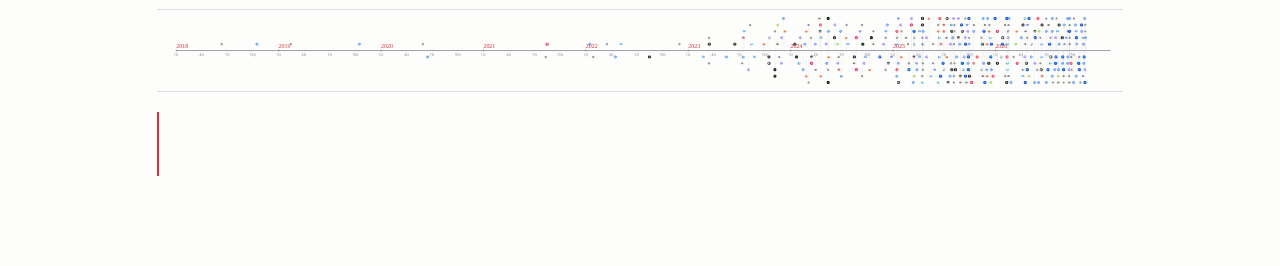
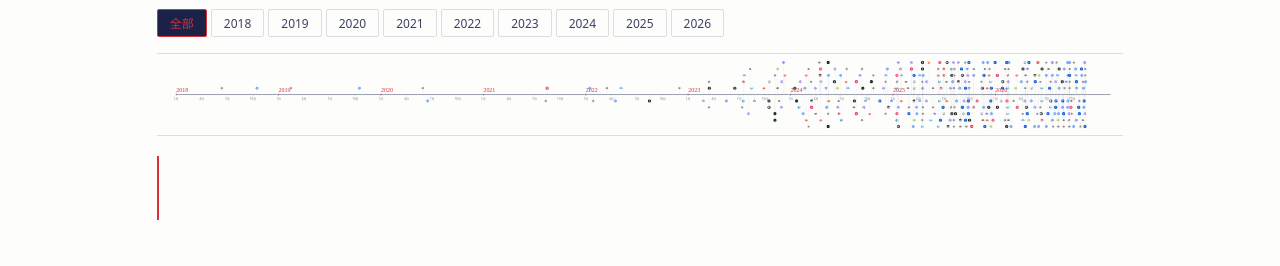
Before and after one commit to CarlYuHQ/Model-Annals, a plain HTML site: page web/index.html in a window 1280 px wide. Shown: the part 534-800 px from the top of the page. Drawn offline with Linux system fonts and the light colour scheme; a web font is replaced by a local one.

Commit message:
长轴加年份筛选+ccfddl式平滑过渡重排（720ms transform/opacity）

```diff
--- a/web/assets/site.css
+++ b/web/assets/site.css
@@ -82,9 +82,15 @@ html.js .ink-char{opacity:0;transform:translateY(8px)}
 .ax-mi{display:flex;flex-direction:column;min-width:0}
 .ax-mi b{font-family:var(--hand);font-size:14px;font-weight:400;color:var(--ink);overflow:hidden;text-overflow:ellipsis;white-space:nowrap}
 .ax-mi small{font-family:var(--ui);font-size:10px;color:var(--muted)}
-html.js .tl-model{animation:pointIn .5s var(--ease) backwards}
-@keyframes pointIn{from{opacity:0;transform:translateY(10px)}to{opacity:1;transform:translateY(0)}}
-.tl-model{cursor:pointer;transition:opacity .28s var(--ease)}
+.tl-filter{display:flex;gap:4px;flex-wrap:wrap;margin-bottom:16px}
+.tl-filter .chip{font-family:var(--ui);font-size:12px;color:var(--ink-2);background:none;border:1px solid var(--rule);padding:4px 12px;cursor:pointer;transition:border-color .2s,color .2s}
+.tl-filter .chip:hover{border-color:var(--ink)}
+.tl-filter .chip.on{border-color:var(--red);color:var(--red)}
+.tl-model{cursor:pointer}
+.tl-model.out{opacity:0!important;transition:opacity .5s ease!important}
+.tl-float{position:absolute;padding:8px 12px;background:var(--paper);border:1px solid var(--ink);opacity:0;pointer-events:none;transition:opacity .2s;z-index:20;white-space:nowrap}
+.tl-float.on{opacity:1}
+.tl-float em{font-family:var(--ui);font-size:12px;font-style:normal;color:var(--ink)}
 .tl-model image,.tl-model circle{transition:r .2s var(--ease),stroke-width .2s var(--ease)}
 .tl-model.expanded image,.tl-model.expanded circle{r:13}
 .tl-model.expanded .tl-name{font-size:18px;fill:var(--red)}
--- a/web/assets/timeline.js
+++ b/web/assets/timeline.js
@@ -1,246 +1,251 @@
-/* 横向编年长轴：精确到月，356 个模型按发布日期铺开，带机构 logo
-   布局：贪心分层——相邻点 x 距离够近就同层，太近就换层。
-   稀疏段自动贴轴，密集段自动铺开，不留大片空白。 */
-(function(){
+/* 编年长轴：357 个模型按发布时间铺开，带机构 logo。
+   年份筛选：选中的点重新等距铺满整轴，位置/透明度平滑过渡（参考 ccfddls useAxisMotion）。
+   hover 就近吸附展开模型名与详情；滚轮缩放看局部。 */
+(function () {
   'use strict';
-  var D=window.TIMELINE_DATA||[];
-  var host=document.getElementById('long-timeline');
-  if(!host||!D.length)return;
+  var D = window.TIMELINE_DATA || [];
+  var host = document.getElementById('long-timeline');
+  if (!host || !D.length) return;
 
-  var Y0=2018,Y1=2026,MO=12;
-  var COL=40;                        // 每月宽度
-  var X0=90;
-  var TOTAL=(Y1-Y0+1)*MO*COL+X0+120;
-  var AXIS_Y=190;                    // 主轴 y（画布压到 380）
-  var H=380;
-  var W=TOTAL;
-  var LAYERS=[-150,-120,-90,-60,-30, 30,60,90,120,150];  // 上下各 5 层，间距 30
-  var MIN_GAP=46;                    // 同层两点最小 x 间距（小于此就换层）
-  var selectedId=null;
+  var SVGNS = 'http://www.w3.org/2000/svg';
+  var Y0 = 2018, Y1 = 2026, MO = 12;
+  var COL = 40, X0 = 90;
+  var TOTAL = (Y1 - Y0 + 1) * MO * COL + X0 + 120;
+  var AXIS_Y = 190, H = 380, W = TOTAL;
+  var LAYERS = [-150,-120,-90,-60,-30, 30,60,90,120,150];
+  var MIN_GAP = 46;
+  var MOTION = 720;
+  var selectedId = null, filterYear = 'all';
 
-  function xOf(y,m,day){
-    var d=day||15;
-    return X0+((y-Y0)*12+(m-1)+(d-1)/30)*COL;
-  }
-  function logoURL(l){return l?'assets/logos/'+l+'.png':'';}
+  function el(t, c) { var e = document.createElementNS(SVGNS, t); if (c) e.setAttribute('class', c); return e; }
+  function attr(n, o) { Object.keys(o).forEach(function (k) { n.setAttribute(k, o[k]); }); return n; }
+  function logoURL(l) { return l ? 'assets/logos/' + l + '.png' : ''; }
+  function xOf(y, m, day) { return X0 + ((y - Y0) * 12 + (m - 1) + ((day || 15) - 1) / 30) * COL; }
 
-  // 解析日
-  D.forEach(function(d){
-    var p=d.date.split('-');d.day=p.length>2?parseInt(p[2],10):15;
+  // 解析日 + 初始真实时间位置
+  D.forEach(function (d) {
+    var p = d.date.split('-');
+    d.day = p.length > 2 ? parseInt(p[2], 10) : 15;
+    d.tx = xOf(d.y, d.m, d.day); // 真实时间 x（筛选=全部时用）
   });
 
-  // ---- 贪心分层：稀疏段贴轴，密集段铺开 ----
-  var lastX=LAYERS.map(function(){return -Infinity;});
-  D.forEach(function(d){
-    var x=xOf(d.y,d.m,d.day);
-    d.x=x;
-    var best=-1,bestScore=-Infinity;
-    for(var i=0;i<LAYERS.length;i++){
-      var gap=x-lastX[i];
-      if(gap<MIN_GAP)continue;
-      // 优先靠近轴（|layer| 小），且复用刚用过的层（gap 越大分越高但离轴远的惩罚）
-      var score=(Math.abs(LAYERS[i])<=30?40:0) - Math.abs(LAYERS[i])*0.5 + Math.min(gap,MIN_GAP*3)*0.2;
-      if(score>bestScore){bestScore=score;best=i;}
-    }
-    if(best<0){
-      // 所有层都太近：选最远的一层覆盖
-      best=0;
-      for(var j=1;j<LAYERS.length;j++)if(lastX[j]<lastX[best])best=j;
-    }
-    d.layer=best;
-    d.yPos=AXIS_Y+LAYERS[best];
-    lastX[best]=x;
-  });
-
-    var s=document.createElementNS('http://www.w3.org/2000/svg','svg');
-    s.setAttribute('viewBox','0 0 '+W+' '+H);
-    s.setAttribute('preserveAspectRatio','xMidYMid meet');
-    s.setAttribute('role','img');
-    s.setAttribute('aria-label','2018 至 2026 按月份排列的模型发布时间轴');
-
-  // 主轴
-  var axis=document.createElementNS('http://www.w3.org/2000/svg','line');
-  axis.setAttribute('x1',X0);axis.setAttribute('y1',AXIS_Y);
-  axis.setAttribute('x2',W-60);axis.setAttribute('y2',AXIS_Y);
-  axis.setAttribute('stroke','var(--ink)');axis.setAttribute('stroke-width',2);
-  s.appendChild(axis);
-
-  // 年份 + 季度月份
-  for(var y=Y0;y<=Y1;y++){
-    var xYear=xOf(y,1,1);
-    var t=document.createElementNS('http://www.w3.org/2000/svg','text');
-    t.setAttribute('x',xYear);t.setAttribute('y',AXIS_Y-12);
-    t.setAttribute('font-size','28');t.setAttribute('font-family','var(--hand)');
-    t.setAttribute('fill','var(--red)');t.textContent=y;
-    s.appendChild(t);
-    var big=document.createElementNS('http://www.w3.org/2000/svg','line');
-    big.setAttribute('x1',xYear);big.setAttribute('y1',AXIS_Y-6);
-    big.setAttribute('x2',xYear);big.setAttribute('y2',AXIS_Y+6);
-    big.setAttribute('stroke','var(--red)');big.setAttribute('stroke-width',2);
-    s.appendChild(big);
-    [4,7,10].forEach(function(mm){
-      var xm=xOf(y,mm,1);
-      var tk=document.createElementNS('http://www.w3.org/2000/svg','line');
-      tk.setAttribute('x1',xm);tk.setAttribute('y1',AXIS_Y);
-      tk.setAttribute('x2',xm);tk.setAttribute('y2',AXIS_Y+5);
-      tk.setAttribute('stroke','var(--muted)');tk.setAttribute('stroke-width',1);
-      s.appendChild(tk);
+  /* ---- 贪心分层（全量时）---- */
+  function layoutFull() {
+    var lastX = LAYERS.map(function () { return -Infinity; });
+    D.forEach(function (d) {
+      var x = d.tx, best = -1, score = -Infinity;
+      for (var i = 0; i < LAYERS.length; i++) {
+        var gap = x - lastX[i];
+        if (gap < MIN_GAP) continue;
+        var sc = (Math.abs(LAYERS[i]) <= 30 ? 40 : 0) - Math.abs(LAYERS[i]) * .5 + Math.min(gap, MIN_GAP * 3) * .2;
+        if (sc > score) { score = sc; best = i; }
+      }
+      if (best < 0) { best = 0; for (var j = 1; j < LAYERS.length; j++) if (lastX[j] < lastX[best]) best = j; }
+      d.x = x; d.yPos = AXIS_Y + LAYERS[best]; d.up = LAYERS[best] < 0; d.layer = best;
+      lastX[best] = x;
     });
   }
-  for(var yy=Y0;yy<=Y1;yy++){
-    [1,4,7,10].forEach(function(mm){
-      var x=xOf(yy,mm,1);
-      var mt=document.createElementNS('http://www.w3.org/2000/svg','text');
-      mt.setAttribute('x',x);mt.setAttribute('y',AXIS_Y+24);
-      mt.setAttribute('font-size','14');mt.setAttribute('font-family','var(--ui)');
-      mt.setAttribute('text-anchor','middle');mt.setAttribute('fill','var(--muted)');
-      mt.textContent=mm+'月';
-      s.appendChild(mt);
+  /* ---- 筛选后：选中点按序号等距铺开（ccfddls spreadAcrossAxis 思路）---- */
+  function layoutFiltered(list) {
+    var n = list.length;
+    list.forEach(function (d, i) {
+      d.x = n === 1 ? X0 + (W - X0) / 2 : X0 + (i / (n - 1)) * (W - X0 - 60);
+      d.yPos = AXIS_Y + (i % 2 === 0 ? -30 : 30);
+      d.up = i % 2 === 0;
+      d.layer = d.up ? 4 : 5;
     });
   }
 
-  // 模型点
-  D.forEach(function(d,idx){
-    var x=d.x,y=d.yPos;
-    var up=LAYERS[d.layer]<0;
+  layoutFull();
 
-    // 竖线连主轴（只在离轴较远时画，近的直接贴轴不画）
-    if(Math.abs(LAYERS[d.layer])>30){
-      var stem=document.createElementNS('http://www.w3.org/2000/svg','line');
-      stem.setAttribute('x1',x);stem.setAttribute('y1',AXIS_Y+(up?-3:3));
-      stem.setAttribute('x2',x);stem.setAttribute('y2',y+(up?9:-9));
-      stem.setAttribute('stroke','var(--rule)');stem.setAttribute('stroke-width',1);
-      s.appendChild(stem);
-    }
+  /* ---- SVG 骨架 ---- */
+  var s = el('svg');
+  attr(s, {viewBox: '0 0 ' + W + ' ' + H, preserveAspectRatio: 'xMidYMid meet', role: 'img',
+    'aria-label': '2018 至 2026 模型发布编年轴'});
+  s.appendChild(attr(el('line'), {x1: X0, y1: AXIS_Y, x2: W - 60, y2: AXIS_Y,
+    stroke: 'var(--ink)', 'stroke-width': 2}));
+  for (var y = Y0; y <= Y1; y++) {
+    var xy = xOf(y, 1, 1);
+    var t = el('text');
+    attr(t, {x: xy, y: AXIS_Y - 12, 'font-size': 28, 'font-family': 'var(--hand)', fill: 'var(--red)'});
+    t.textContent = y; s.appendChild(t);
+    s.appendChild(attr(el('line'), {x1: xy, y1: AXIS_Y - 6, x2: xy, y2: AXIS_Y + 6,
+      stroke: 'var(--red)', 'stroke-width': 2}));
+    [4,7,10].forEach(function (mm) {
+      s.appendChild(attr(el('line'), {x1: xOf(y,mm,1), y1: AXIS_Y, x2: xOf(y,mm,1), y2: AXIS_Y + 5,
+        stroke: 'var(--muted)', 'stroke-width': 1}));
+    });
+    [1,4,7,10].forEach(function (mm) {
+      var mt = el('text');
+      attr(mt, {x: xOf(y,mm,1), y: AXIS_Y + 24, 'font-size': 14, 'font-family': 'var(--ui)',
+        'text-anchor': 'middle', fill: 'var(--muted)'});
+      mt.textContent = mm + '月'; s.appendChild(mt);
+    });
+  }
+  host.appendChild(s);
 
-    var g=document.createElementNS('http://www.w3.org/2000/svg','g');
-    g.setAttribute('class','tl-model');
-    g.setAttribute('tabindex','0');
-    g.setAttribute('role','button');
-    g.setAttribute('data-id',d.id);
-    g.setAttribute('aria-label',d.name+'，'+d.date);
-    // 逐点入场：按时间顺序依次画出
-    g.style.animationDelay=(idx*0.006).toFixed(3)+'s';
+  /* ---- 点层：每个点一个 g，用 transform 定位，内部相对坐标 ---- */
+  var layer = el('g', 'tl-layer');
+  s.appendChild(layer);
+  var nodeEls = {};
+  D.forEach(function (d, idx) {
+    var g = el('g', 'tl-model');
+    g.setAttribute('data-id', d.id);
+    g.setAttribute('tabindex', '0');
+    g.setAttribute('role', 'button');
+    g.setAttribute('aria-label', d.name + '，' + d.date);
+    g.style.animationDelay = (idx * .006).toFixed(3) + 's';
 
-    var logo=logoURL(d.logo);
-    var r=8;
-    if(logo){
-      var clip=document.createElementNS('http://www.w3.org/2000/svg','clipPath');
-      var cid='clip-'+idx;clip.setAttribute('id',cid);
-      var cc=document.createElementNS('http://www.w3.org/2000/svg','circle');
-      cc.setAttribute('cx',x);cc.setAttribute('cy',y);cc.setAttribute('r',r);
-      clip.appendChild(cc);s.appendChild(clip);
-      var img=document.createElementNS('http://www.w3.org/2000/svg','image');
-      img.setAttribute('x',x-r);img.setAttribute('y',y-r);
-      img.setAttribute('width',r*2);img.setAttribute('height',r*2);
-      img.setAttribute('href',logo);
-      img.setAttribute('clip-path','url(#'+cid+')');
+    var stem = el('line', 'tl-stem');
+    attr(stem, {x1: 0, y1: 0, x2: 0, y2: 0, stroke: 'var(--rule)', 'stroke-width': 1});
+    g.appendChild(stem);
+
+    var r = 8;
+    if (d.logo) {
+      var cid = 'clip-' + idx;
+      var clip = el('clipPath'); clip.setAttribute('id', cid);
+      var cc = el('circle'); attr(cc, {cx: 0, cy: 0, r: r});
+      clip.appendChild(cc); s.appendChild(clip);
+      var img = el('image');
+      attr(img, {x: -r, y: -r, width: r*2, height: r*2, href: logoURL(d.logo), 'clip-path': 'url(#' + cid + ')'});
       g.appendChild(img);
     } else {
-      var dot=document.createElementNS('http://www.w3.org/2000/svg','circle');
-      dot.setAttribute('cx',x);dot.setAttribute('cy',y);dot.setAttribute('r',6);
-      dot.setAttribute('fill','var(--muted)');g.appendChild(dot);
+      var dot = el('circle');
+      attr(dot, {cx: 0, cy: 0, r: 6, fill: 'var(--muted)'});
+      g.appendChild(dot);
     }
-
-    // 名字标签预建但默认隐藏，点击才显示，任何密度都不压字
-    var label=document.createElementNS('http://www.w3.org/2000/svg','text');
-    var ly=y+(up?-14:22);
-    label.setAttribute('x',x);label.setAttribute('y',ly);
-    label.setAttribute('font-size','16');label.setAttribute('font-family','var(--hand)');
-    label.setAttribute('fill','var(--red)');label.setAttribute('text-anchor','middle');
-    label.setAttribute('stroke','var(--paper)');label.setAttribute('stroke-width','4');
-    label.setAttribute('paint-order','stroke');
-    label.setAttribute('class','tl-name');
-    label.setAttribute('opacity','0');
-    label.textContent=d.name;
+    var label = el('text', 'tl-name');
+    attr(label, {x: 0, y: 16, 'font-size': 16, 'font-family': 'var(--hand)', fill: 'var(--red)',
+      'text-anchor': 'middle', stroke: 'var(--paper)', 'stroke-width': 4, 'paint-order': 'stroke', opacity: 0});
+    label.textContent = d.name;
     g.appendChild(label);
 
-    g.addEventListener('click',function(){showDetail(d);});
-    g.addEventListener('keydown',function(e){if(e.key==='Enter'||e.key===' '){e.preventDefault();showDetail(d);}});
-    s.appendChild(g);
+    g.addEventListener('click', function () { showDetail(d); });
+    g.addEventListener('keydown', function (e) { if (e.key === 'Enter' || e.key === ' ') { e.preventDefault(); showDetail(d); } });
+    layer.appendChild(g);
+    nodeEls[d.id] = {g: g, stem: stem, label: label};
   });
 
-  host.appendChild(s);
-
-  /* ---- 完整显示 + 缩放看局部：改 viewBox 实现地图式交互 ---- */
-  var vb={x:0,y:0,w:W,h:H};
-  var full={x:0,y:0,w:W,h:H};
-  function applyVB(){s.setAttribute('viewBox',vb.x+' '+vb.y+' '+vb.w+' '+vb.h);}
-  function zoomAt(factor,cx,cy){
-    // 横向时间轴：只缩放 X，Y 保持完整高度
-    var nw=Math.max(W*.06,Math.min(W,vb.w/factor));
-    var rx=cx-vb.x;
-    vb.x=cx-rx*(nw/vb.w);
-    vb.w=nw;vb.h=H;vb.y=0;
-    if(vb.w>=W*.999){vb.x=0;vb.w=W;}
-    vb.x=Math.max(0,Math.min(W-vb.w,vb.x));
-    applyVB();updateZoomUI();
-  }
-  function updateZoomUI(){}
-
-  /* ---- hover 就近吸附 + 展开（移植自 ccfddls DeadlineAxis）---- */
-  var hoverId=null;
-  var nodeEls={}; // id -> {g, label, logo, ring}
-  // 收集节点元素引用
-  document.querySelectorAll('.tl-model').forEach(function(g){
-    var id=g.getAttribute('data-id');
-    nodeEls[id]={g:g,label:g.querySelector('.tl-name')};
-  });
-  function applyHighlight(){
-    Object.keys(nodeEls).forEach(function(id){
-      var n=nodeEls[id];
-      var on=(id===hoverId||id===selectedId);
-      var dim=hoverId&&!on;
-      n.g.style.opacity=dim?'0.55':'1';
-      if(n.label)n.label.setAttribute('opacity',on?'1':'0');
-      n.g.classList.toggle('expanded',id===hoverId);
+  /* ---- applyLayout：把 d.x/d.yPos 写入 transform + stem，带过渡 ---- */
+  function applyLayout(animate) {
+    D.forEach(function (d) {
+      var n = nodeEls[d.id];
+      var g = n.g;
+      g.style.transition = animate ? ('transform ' + MOTION + 'ms var(--ease), opacity ' + MOTION + 'ms ease') : 'none';
+      g.setAttribute('transform', 'translate(' + d.x.toFixed(1) + ',' + d.yPos.toFixed(1) + ')');
+      // stem 从点连回主轴
+      var dy = AXIS_Y - d.yPos;
+      attr(n.stem, {x2: 0, y2: dy.toFixed(1)});
+      n.stem.setAttribute('opacity', Math.abs(dy) > 20 ? '1' : '0');
     });
   }
-  function nearestAt(clientX){
-    var pt=s.createSVGPoint();pt.x=clientX;pt.y=0;
-    var loc=pt.matrixTransform(s.getScreenCTM().inverse());
-    var best=null,bd=Infinity;
-    D.forEach(function(d){
-      var dist=Math.abs(d.x-loc.x);
-      if(dist<bd){bd=dist;best=d;}
+  applyLayout(false);
+
+  /* ---- 年份筛选条 ---- */
+  var bar = document.createElement('div');
+  bar.className = 'tl-filter';
+  var years = ['all'];
+  for (var yr = Y0; yr <= Y1; yr++) years.push(String(yr));
+  bar.innerHTML = years.map(function (v) {
+    return '<button class="chip' + (v === 'all' ? ' on' : '') + '" data-y="' + v + '">' +
+      (v === 'all' ? '全部' : v) + '</button>';
+  }).join('');
+  host.parentNode.insertBefore(bar, host);
+  bar.addEventListener('click', function (e) {
+    var b = e.target.closest('[data-y]');
+    if (!b) return;
+    filterYear = b.getAttribute('data-y');
+    bar.querySelectorAll('.chip').forEach(function (c) { c.classList.toggle('on', c === b); });
+    var list = D.filter(function (d) { return filterYear === 'all' || String(d.y) === filterYear; });
+    if (filterYear === 'all') layoutFull(); else layoutFiltered(list);
+    // enter/leave：非选中点淡出
+    D.forEach(function (d) {
+      var on = filterYear === 'all' || String(d.y) === filterYear;
+      var g = nodeEls[d.id].g;
+      g.classList.toggle('out', !on);
+      g.style.pointerEvents = on ? '' : 'none';
+    });
+    applyLayout(true);
+    hidePop();
+  });
+
+  /* ---- hover 就近吸附 + 浮层 ---- */
+  var pop = document.createElement('div');
+  pop.className = 'tl-float';
+  host.parentNode.insertBefore(pop, host.nextSibling);
+  var hoverId = null;
+  function nearest(clientX) {
+    var pt = s.createSVGPoint(); pt.x = clientX; pt.y = 0;
+    var loc = pt.matrixTransform(s.getScreenCTM().inverse());
+    var best = null, bd = Infinity;
+    D.forEach(function (d) {
+      if (filterYear !== 'all' && String(d.y) !== filterYear) return;
+      var dist = Math.abs(d.x - loc.x);
+      if (dist < bd) { bd = dist; best = d; }
     });
     return best;
   }
-  // 滚轮缩放
-  s.addEventListener('wheel',function(e){
+  function applyHighlight() {
+    D.forEach(function (d) {
+      var n = nodeEls[d.id];
+      var on = d.id === hoverId || d.id === selectedId;
+      var dim = hoverId && !on;
+      n.g.style.opacity = dim ? '0.35' : '';
+      n.label.setAttribute('opacity', on ? '1' : '0');
+      n.g.classList.toggle('expanded', d.id === hoverId);
+    });
+  }
+  function showPop(p) {
+    pop.innerHTML = '<em>' + p.name + ' · ' + p.coName + ' · ' + p.date + '</em>';
+    var r = host.getBoundingClientRect();
+    var sx = (p.x - vb.x) / vb.w * r.width;
+    pop.style.left = Math.max(8, Math.min(r.width - 200, sx - 100)) + 'px';
+    pop.style.top = (p.yPos / H * r.height + 24) + 'px';
+    pop.classList.add('on');
+  }
+  function hidePop() { pop.classList.remove('on'); }
+
+  /* ---- 缩放（viewBox 只缩放 X）---- */
+  var vb = {x: 0, y: 0, w: W, h: H};
+  function applyVB() { s.setAttribute('viewBox', vb.x + ' ' + vb.y + ' ' + vb.w + ' ' + vb.h); }
+  function zoomAt(factor, cx) {
+    var nw = Math.max(W * .06, Math.min(W, vb.w / factor));
+    vb.x = cx - (cx - vb.x) * (nw / vb.w);
+    vb.w = nw; vb.h = H; vb.y = 0;
+    if (vb.w >= W * .999) { vb.x = 0; vb.w = W; }
+    vb.x = Math.max(0, Math.min(W - vb.w, vb.x));
+    applyVB();
+  }
+  s.addEventListener('pointermove', function (e) {
+    if (dragging && dragStart) return;
+    var p = nearest(e.clientX);
+    var id = p ? p.id : null;
+    if (id !== hoverId) { hoverId = id; applyHighlight(); if (p) showPop(p); else hidePop(); }
+  });
+  s.addEventListener('pointerleave', function () { hoverId = null; applyHighlight(); hidePop(); });
+  s.addEventListener('wheel', function (e) {
     e.preventDefault();
-    var pt=s.createSVGPoint();pt.x=e.clientX;pt.y=e.clientY;
-    var loc=pt.matrixTransform(s.getScreenCTM().inverse());
-    zoomAt(e.deltaY<0?1.25:0.8,loc.x,loc.y);
-  },{passive:false});
-  // 拖拽平移
-  var dragging=false,start=null;
-  s.addEventListener('pointerdown',function(e){dragging=true;start={x:e.clientX,y:e.clientY,vx:vb.x,vy:vb.y};s.setPointerCapture(e.pointerId);});
-  s.addEventListener('pointermove',function(e){
-    if(dragging&&start){
-      var rect=s.getBoundingClientRect();
-      var dx=(e.clientX-start.x)/rect.width*vb.w;
-      vb.x=Math.max(0,Math.min(W-vb.w,start.vx-dx));
-      applyVB();return;
+    var pt = s.createSVGPoint(); pt.x = e.clientX; pt.y = e.clientY;
+    var loc = pt.matrixTransform(s.getScreenCTM().inverse());
+    zoomAt(e.deltaY < 0 ? 1.25 : .8, loc.x);
+  }, {passive: false});
+  var dragging = false, dragStart = null;
+  s.addEventListener('pointerdown', function (e) { dragging = true; dragStart = {x: e.clientX, vx: vb.x}; s.setPointerCapture(e.pointerId); });
+  s.addEventListener('pointermove', function (e) {
+    if (!dragging || !dragStart) return;
+    var dx = (e.clientX - dragStart.x) / s.getBoundingClientRect().width * vb.w;
+    vb.x = Math.max(0, Math.min(W - vb.w, dragStart.vx - dx)); applyVB();
+  });
+  s.addEventListener('pointerup', function () { dragging = false; dragStart = null; });
+  s.addEventListener('pointercancel', function () { dragging = false; dragStart = null; });
+
+  function showDetail(d) {
+    var p = document.getElementById('timeline-detail');
+    if (p) {
+      var lg = d.logo ? '<img class="d-logo" src="' + logoURL(d.logo) + '" alt="">' : '';
+      p.innerHTML = '<div class="d-card">' + lg + '<div><b>' + d.name + '</b><span>' + d.coName + ' · ' + d.date + '</span></div></div>';
     }
-    // 非拖拽：就近吸附展开
-    var near=nearestAt(e.clientX);
-    var id=near?near.id:null;
-    if(id!==hoverId){
-      hoverId=id;applyHighlight();
-      if(near)showDetail(near);
-    }
-  });
-  s.addEventListener('pointerleave',function(){hoverId=null;applyHighlight();});
-  s.addEventListener('pointerup',function(){dragging=false;start=null;});
-  s.addEventListener('pointercancel',function(){dragging=false;start=null;});
-  function showDetail(d){
-    var p=document.getElementById('timeline-detail');
-    if(p){
-      var lg=d.logo?'<img class="d-logo" src="'+logoURL(d.logo)+'" alt="">':'';
-      p.innerHTML='<div class="d-card">'+lg+'<div><b>'+d.name+'</b><span>'+d.coName+' · '+d.date+'</span></div></div>';
-    }
-    selectedId=d.id;
+    selectedId = d.id;
     applyHighlight();
   }
 })();
```
